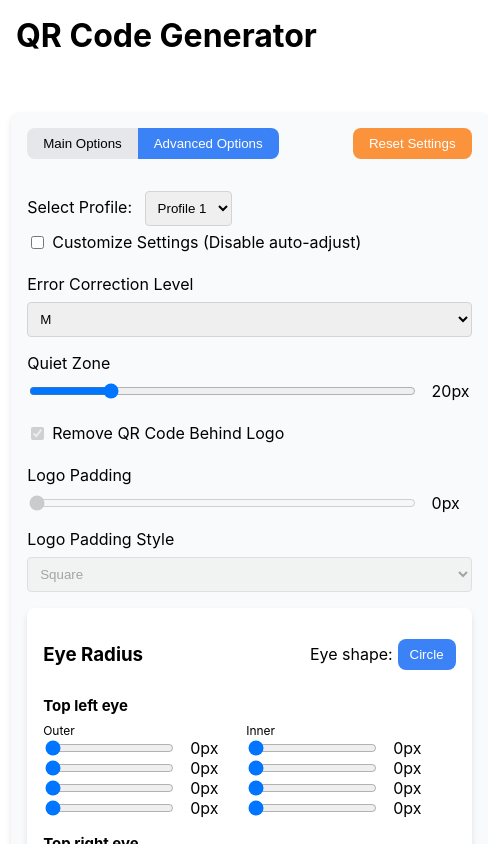
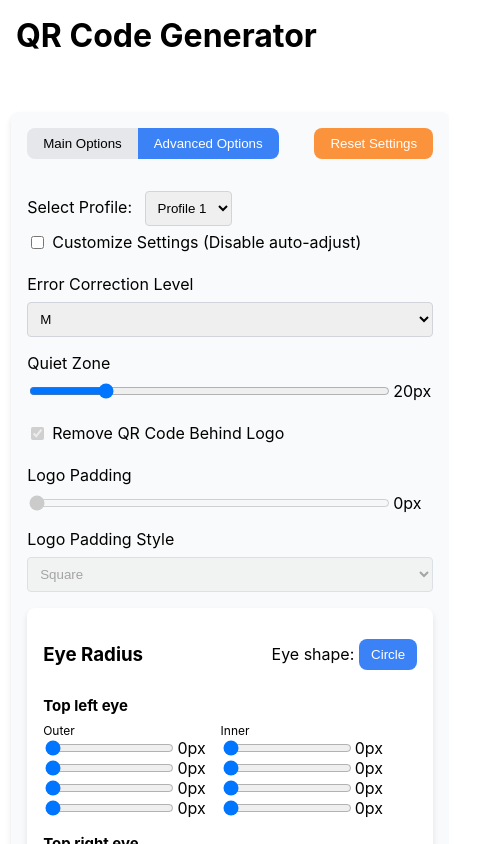
Before and after one commit to ldiazriod/qrCreator, a React (Create React App) app: page / in a window 390 px wide. Both pictures are taken after a click on the button "Advanced Options". Shown: the top 844 px of the page, 488 px wide, since content can reach past the window. Built offline with nearby package versions, Linux system fonts and the light colour scheme.

Commit message:
Refactor eye radius input layout and add responsive styling for OuterEyeRadiusContainer

```diff
--- a/src/components/AdvancedOptions.tsx
+++ b/src/components/AdvancedOptions.tsx
@@ -136,13 +136,13 @@ const AdvancedOptions: React.FC<AdvancedOptionsProps> = ({ state, handleChange }
 						</div>
 						<div style={{ fontSize: 15, fontWeight: 'bold', marginTop: '0.7rem', marginBottom: '0.5rem' }}>Top left eye</div>
 						<div style={{ display: 'flex', flexDirection: 'row' }}>
-							<div style={{ marginRight: '1rem' }}>
+							<OuterEyeRadiusContainer>
 								<div style={{ fontSize: 12 }}>Outer</div>
 								{buildEyeRadiusInput('eyeradius_0_outer_0')}
 								{buildEyeRadiusInput('eyeradius_0_outer_1')}
 								{buildEyeRadiusInput('eyeradius_0_outer_2')}
 								{buildEyeRadiusInput('eyeradius_0_outer_3')}
-							</div>
+							</OuterEyeRadiusContainer>
 							<div>
 								<div style={{ fontSize: 12 }}>Inner</div>
 								{buildEyeRadiusInput('eyeradius_0_inner_0')}
@@ -153,13 +153,13 @@ const AdvancedOptions: React.FC<AdvancedOptionsProps> = ({ state, handleChange }
 						</div>
 						<div style={{ fontSize: 15, fontWeight: 'bold', marginTop: '1rem', marginBottom: '0.5rem' }}>Top right eye</div>
 						<div style={{ display: 'flex', flexDirection: 'row' }}>
-							<div style={{ marginRight: '1rem' }}>
+							<OuterEyeRadiusContainer>
 								<div style={{ fontSize: 12 }}>Outer</div>
 								{buildEyeRadiusInput('eyeradius_1_outer_0')}
 								{buildEyeRadiusInput('eyeradius_1_outer_1')}
 								{buildEyeRadiusInput('eyeradius_1_outer_2')}
 								{buildEyeRadiusInput('eyeradius_1_outer_3')}
-							</div>
+							</OuterEyeRadiusContainer>
 							<div>
 								<div style={{ fontSize: 12 }}>Inner</div>
 								{buildEyeRadiusInput('eyeradius_1_inner_0')}
@@ -170,13 +170,13 @@ const AdvancedOptions: React.FC<AdvancedOptionsProps> = ({ state, handleChange }
 						</div>
 						<div style={{ fontSize: 15, fontWeight: 'bold', marginTop: '1rem', marginBottom: '0.5rem' }}>Bottom left eye</div>
 						<div style={{ display: 'flex', flexDirection: 'row' }}>
-							<div style={{ marginRight: '1rem' }}>
+							<OuterEyeRadiusContainer>
 								<div style={{ fontSize: 12 }}>Outer</div>
 								{buildEyeRadiusInput('eyeradius_2_outer_0')}
 								{buildEyeRadiusInput('eyeradius_2_outer_1')}
 								{buildEyeRadiusInput('eyeradius_2_outer_2')}
 								{buildEyeRadiusInput('eyeradius_2_outer_3')}
-							</div>
+							</OuterEyeRadiusContainer>
 							<div>
 								<div style={{ fontSize: 12 }}>Inner</div>
 								{buildEyeRadiusInput('eyeradius_2_inner_0')}
@@ -282,3 +282,11 @@ const CircleSquareButton = styled.button`
     background-color: #2563eb;
   }
 `;
+
+const OuterEyeRadiusContainer = styled.div`
+	margin-right: 1rem;
+
+	@media (max-width: 1330px) {
+		margin-right: 0.2rem;
+  	}
+`;
--- a/src/components/InputField.tsx
+++ b/src/components/InputField.tsx
@@ -103,7 +103,11 @@ const RangeInput = styled.input`
     width: 75px;
     height: 35px;
     padding: 2px;
-  }
+	}
+
+	@media (max-width: 1330px) {
+		margin-right: 0.2rem;
+  	}
 `;
 
 const ColorLabel = styled.label`
```
